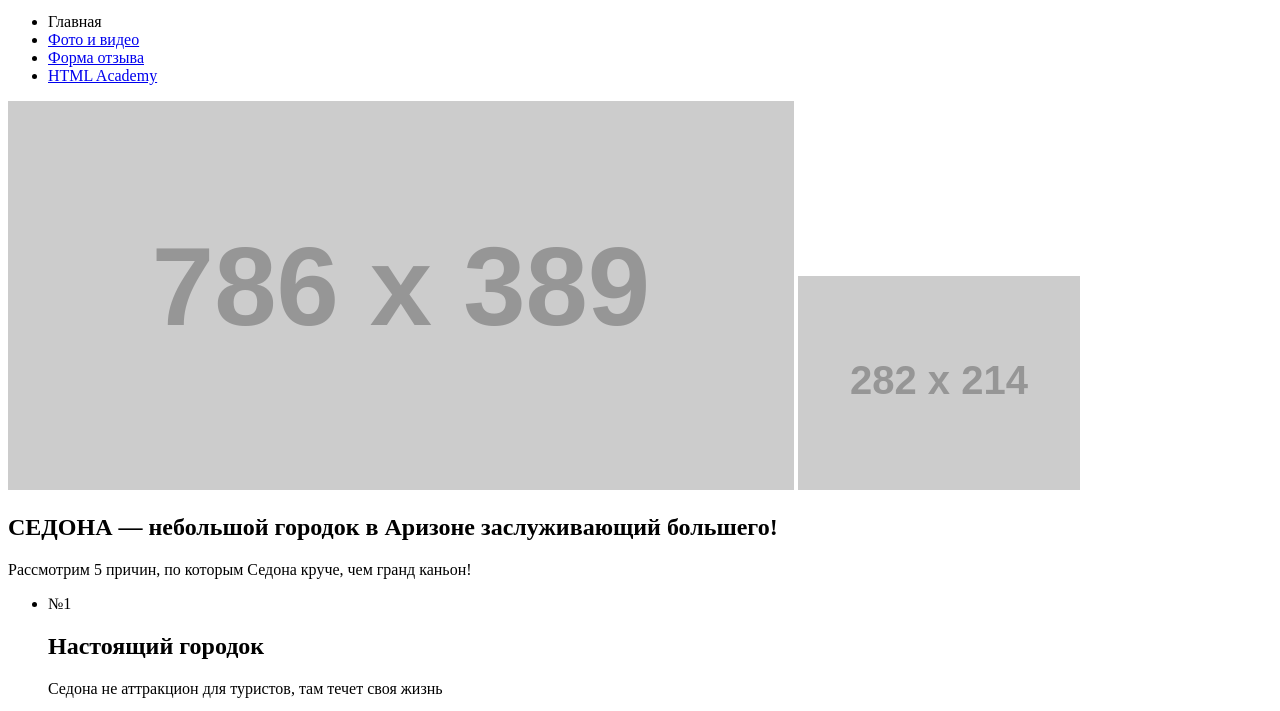
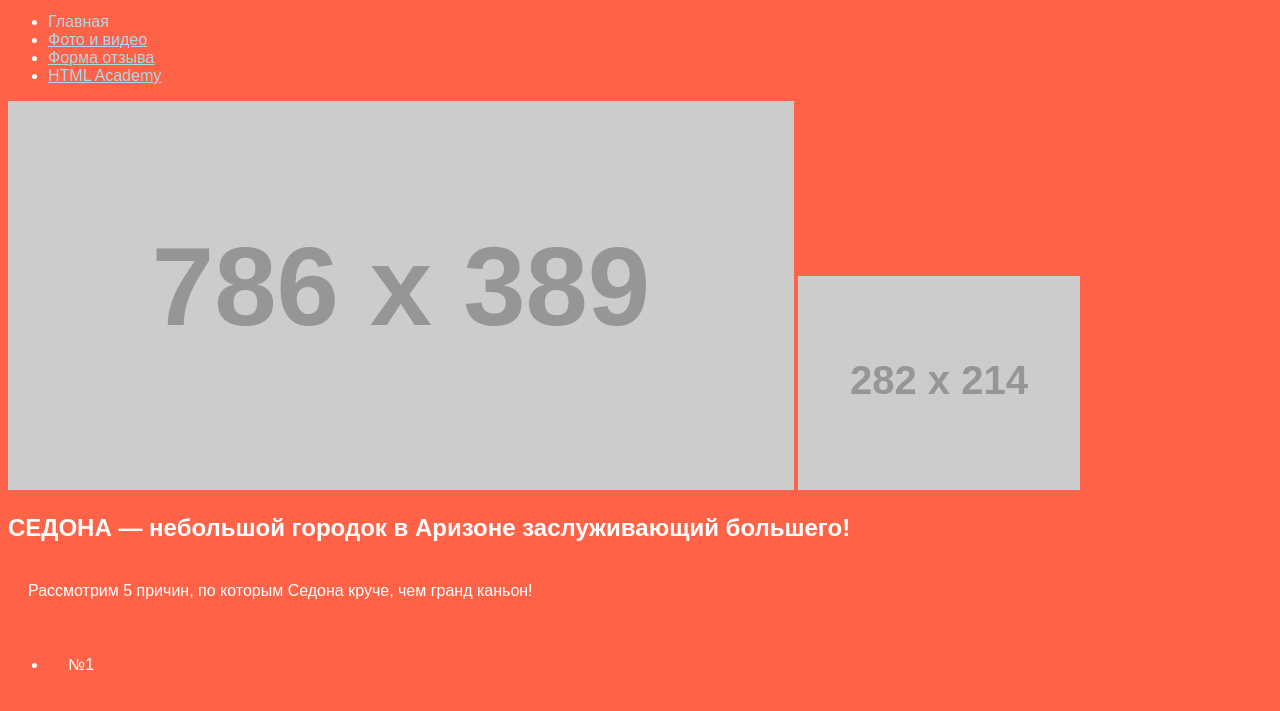
Before and after one commit to RomanSosin/sedona_2, a website: page source/index.html in a window 1280 px wide. Shown: the part 119-830 px from the top of the page. Drawn offline with nearby package versions, Linux system fonts and the light colour scheme; files that its build step writes are made by us from their sources; placeholder pictures from the web are drawn by us.

Commit message:
подготовка к верстке с препроцессорами

```diff
--- a/source/index.html
+++ b/source/index.html
@@ -3,6 +3,7 @@
   <head>
     <meta charset="utf-8">
     <title>HTML Academy: Седона</title>
+    <link href="css/style.css" rel="stylesheet">
   </head>
   <body>
     <header class="header">
--- /dev/null
+++ b/source/less/content.less
@@ -0,0 +1,7 @@
+p {
+  padding: 20px;
+}
+
+a {
+  color: lightblue;
+}
--- /dev/null
+++ b/source/less/style.less
@@ -0,0 +1,7 @@
+@import "content.less";
+
+body {
+  background-color: tomato;
+  font-family: sans-serif;
+  color: white;
+}
```
